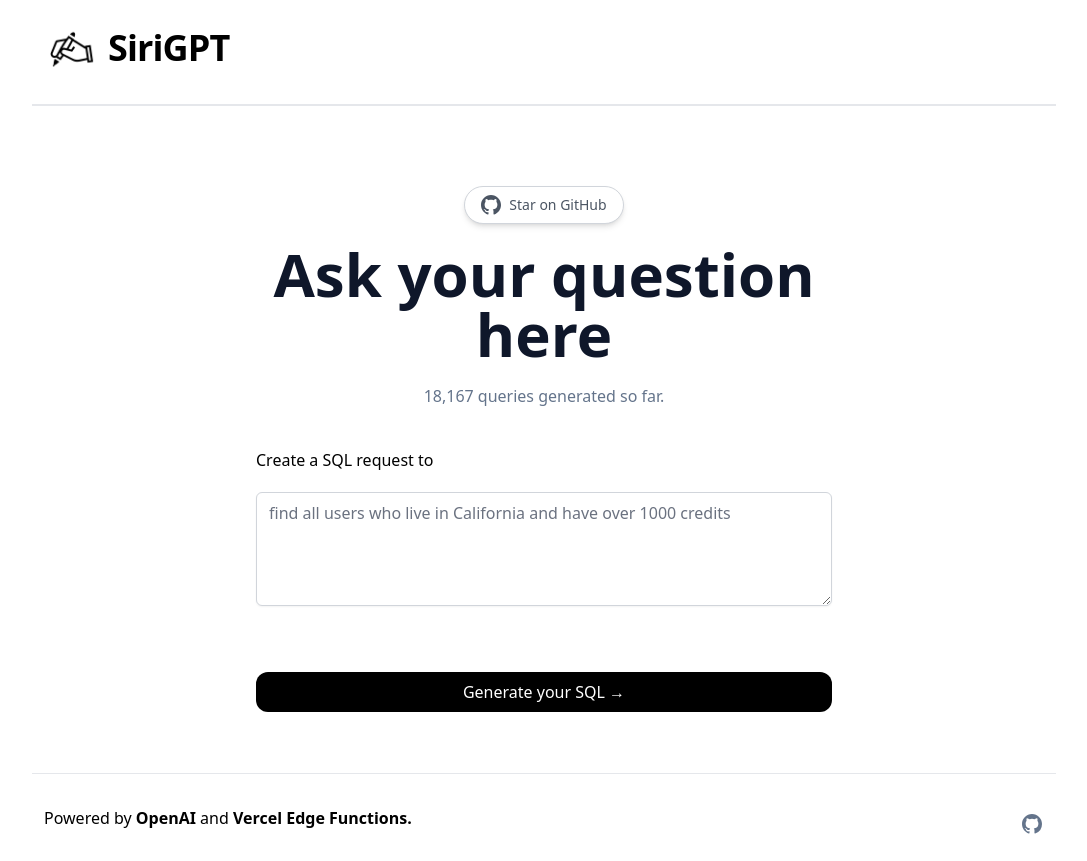
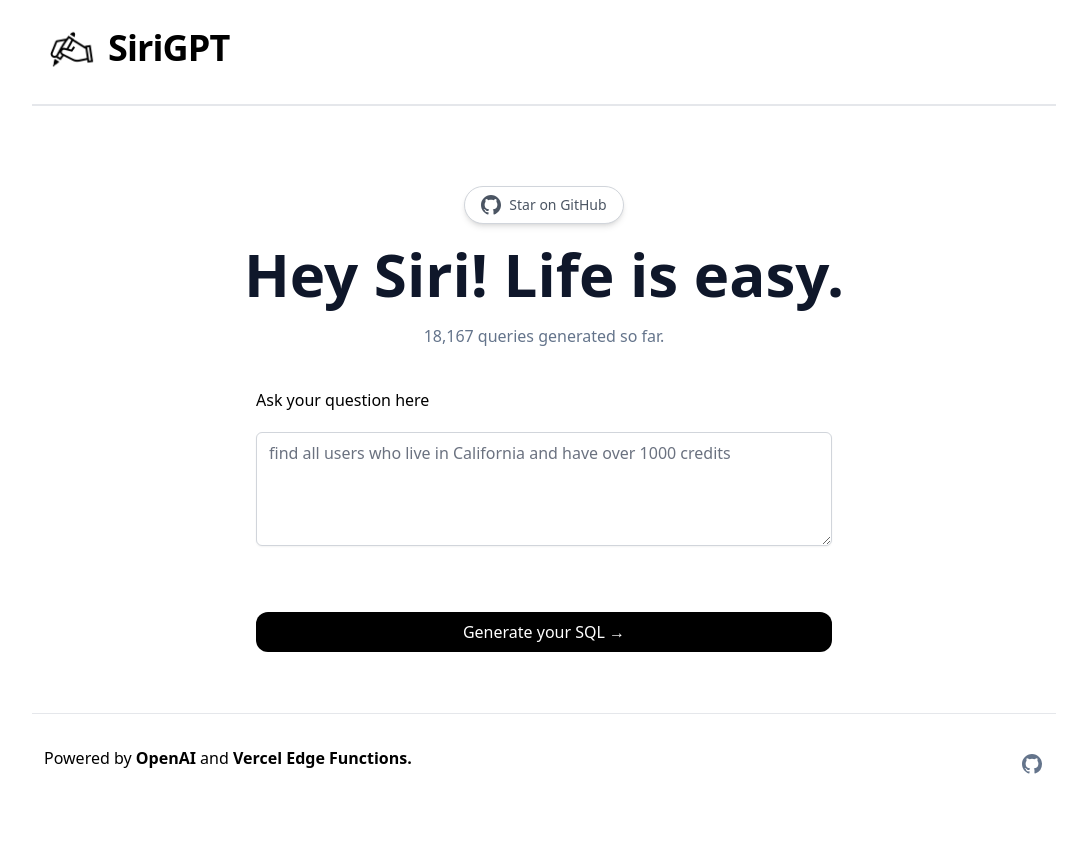
Before and after one commit to chienhsiang-hung/sirigpt, a Next.js app: page / in a window 1280 px wide. Shown: the whole page, without its empty margins (96-1183 px from the left). After the commit the page ends 801 px from the top, so only its background shows below. Built offline with nearby package versions, Linux system fonts and the light colour scheme.

Commit message:
Update index.tsx

```diff
--- a/pages/index.tsx
+++ b/pages/index.tsx
@@ -68,13 +68,13 @@
           <p>Star on GitHub</p>
         </a>
         <h1 className="sm:text-6xl text-4xl max-w-2xl font-bold text-slate-900">
-          Ask your question here
+          Hey Siri! Life is easy.
         </h1>
         <p className="text-slate-500 mt-5">18,167 queries generated so far.</p>
         <div className="max-w-xl w-full">
           <div className="flex mt-10 items-center space-x-3">
             <p className="text-left font-medium">
-              Create a SQL request to
+              Ask your question here
             </p>
           </div>
           <textarea
```
